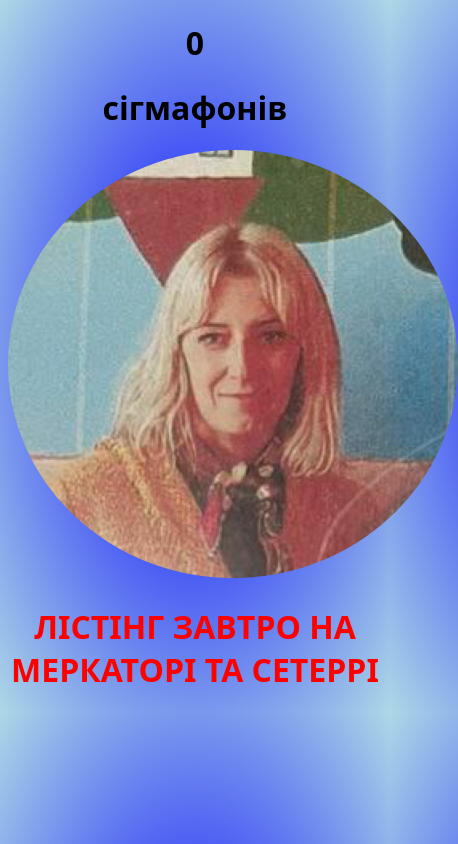
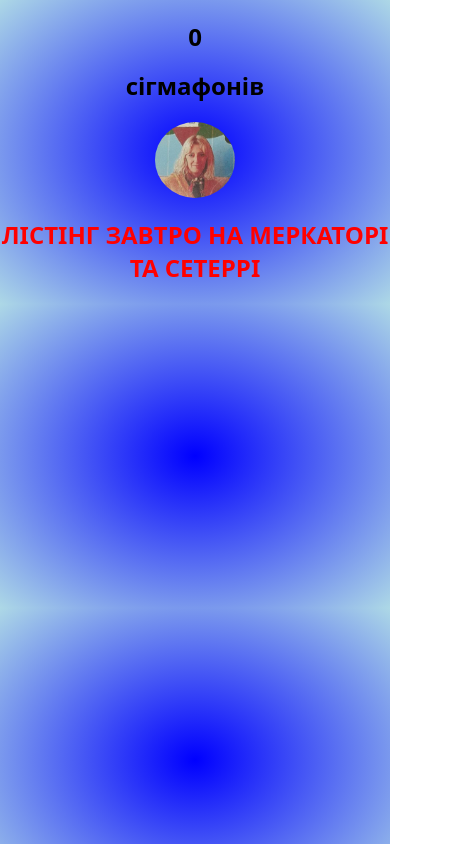
Before and after one commit to zivitskiy/nikol, a plain HTML site: page index.html in a window 390 px wide. Shown: the whole page, 458 px wide, since content can reach past the window. Drawn offline with Linux system fonts and the light colour scheme.

Commit message:
Add files via upload

```diff
--- a/index.html
+++ b/index.html
@@ -2,34 +2,47 @@
 <html lang="en">
 <head>
     <meta charset="UTF-8">
+    <meta name="viewport" content="width=device-width, initial-scale=1.0">
     <title>ХАМ Комбат</title>
     <style>
+        * {
+            box-sizing: border-box;
+        }
+
+        body {
+            background: radial-gradient(blue, lightblue);
+            margin: 0;
+            font-family: system-ui, sans-serif;
+        }
+
+        .bal {
+            text-align: center;
+            justify-content: center;
+            margin: 20px 0;
+        }
+
+        .bal h1 {
+            font-size: 2rem;
+        }
+
         .btn {
+            display: flex;
             justify-content: center;
-            text-align: center;
             position: relative;
+            margin: 20px 0;
         }
 
         .btn img {
             border-radius: 50%;
             cursor: pointer;
-        }
-
-        .bal {
-            text-align: center;
-            justify-content: center;
-            font-family: system-ui;
-            font-weight: lighter;
-        }
-
-        body {
-            background: radial-gradient(blue, lightblue);
+            width: 100px;
+            height: auto;
         }
 
         .count {
             color: white;
             position: absolute;
-            font-size: 24px;
+            font-size: 1.5rem;
             font-weight: bold;
             pointer-events: none;
             opacity: 1;
@@ -39,23 +52,49 @@
         .fade-out {
             opacity: 0;
         }
+
         .bomboclat {
             text-align: center;
             justify-content: center;
+            margin: 20px 0;
         }
+
         .bomboclat h1 {
-            font-family: system-ui;
+            font-size: 1.8rem;
             color: red;
+        }
+
+        @media (max-width: 600px) {
+            .bal h1 {
+                font-size: 1.5rem;
+            }
+
+            .btn img {
+                width: 80px;
+            }
+
+            .count {
+                font-size: 1.2rem;
+            }
+
+            .bomboclat h1 {
+                font-size: 1.5rem;
+            }
         }
     </style>
 </head>
 <body>
-    <div class="bal"><h1 id="counter">0</h1><h1>сігмафонів</h1><div>
+    <div class="bal">
+        <h1 id="counter">0</h1>
+        <h1>сігмафонів</h1>
+    </div>
     <div class="btn">
-        <img src="nikol.png" alt="" onclick="incrementCounter(event)">
+        <img src="nikol.png" alt="Button Image" onclick="incrementCounter(event)">
     </div>
 
-    <div class="bomboclat"><h1 class="color=red">ЛІСТІНГ ЗАВТРО НА МЕРКАТОРІ ТА СЕТЕРРІ</h1></div>
+    <div class="bomboclat">
+        <h1>ЛІСТІНГ ЗАВТРО НА МЕРКАТОРІ ТА СЕТЕРРІ</h1>
+    </div>
 
     <script>
         let count = 0;
@@ -71,7 +110,7 @@
             const cEl = document.createElement('div');
             cEl.className = 'count';
             cEl.innerText = 'ХАМ!';
-            cEl.style.left = `${x + 500}px`;
+            cEl.style.left = `${x + 50}px`;
             cEl.style.top = `${y}px`;
 
             const btnDiv = document.querySelector('.btn');
```
